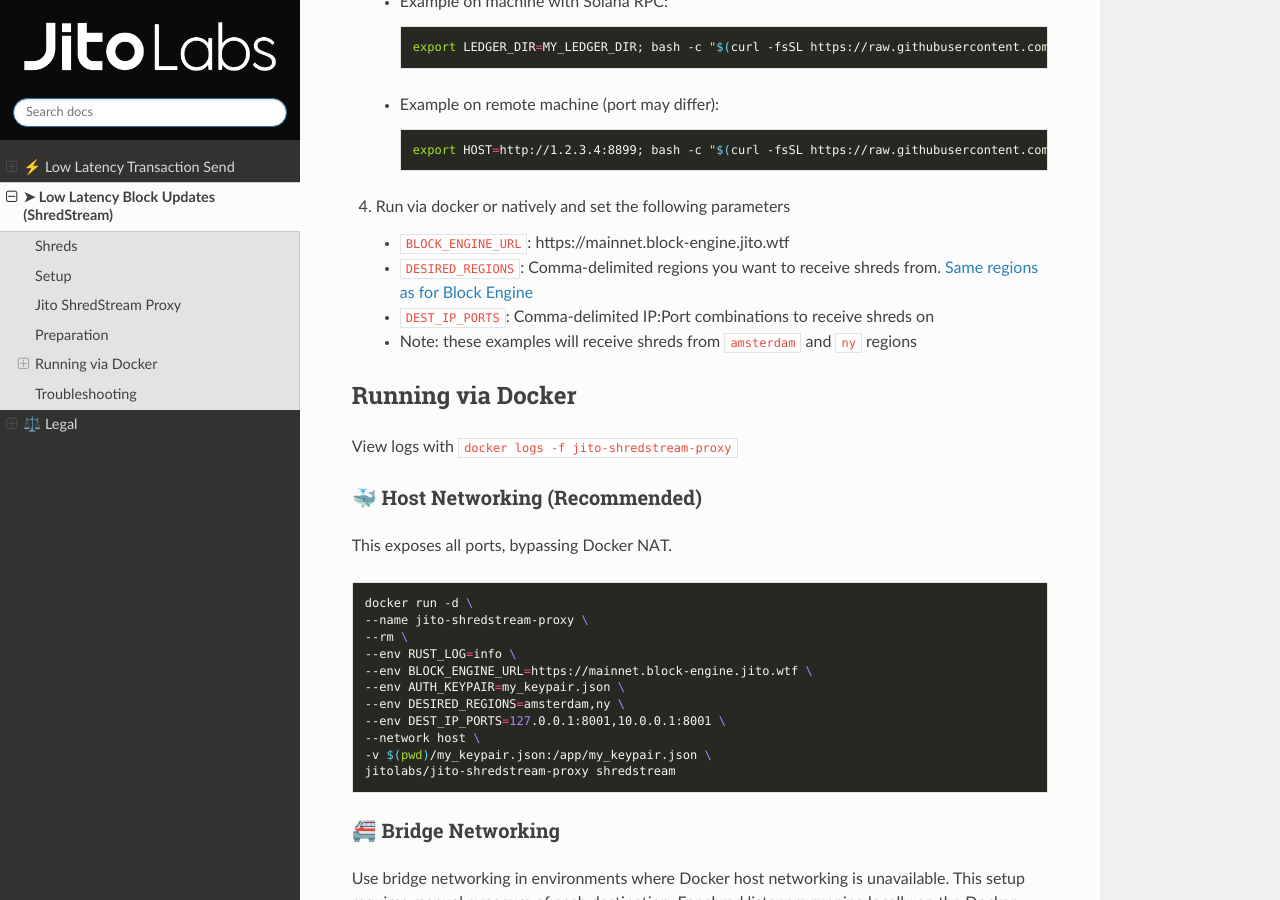
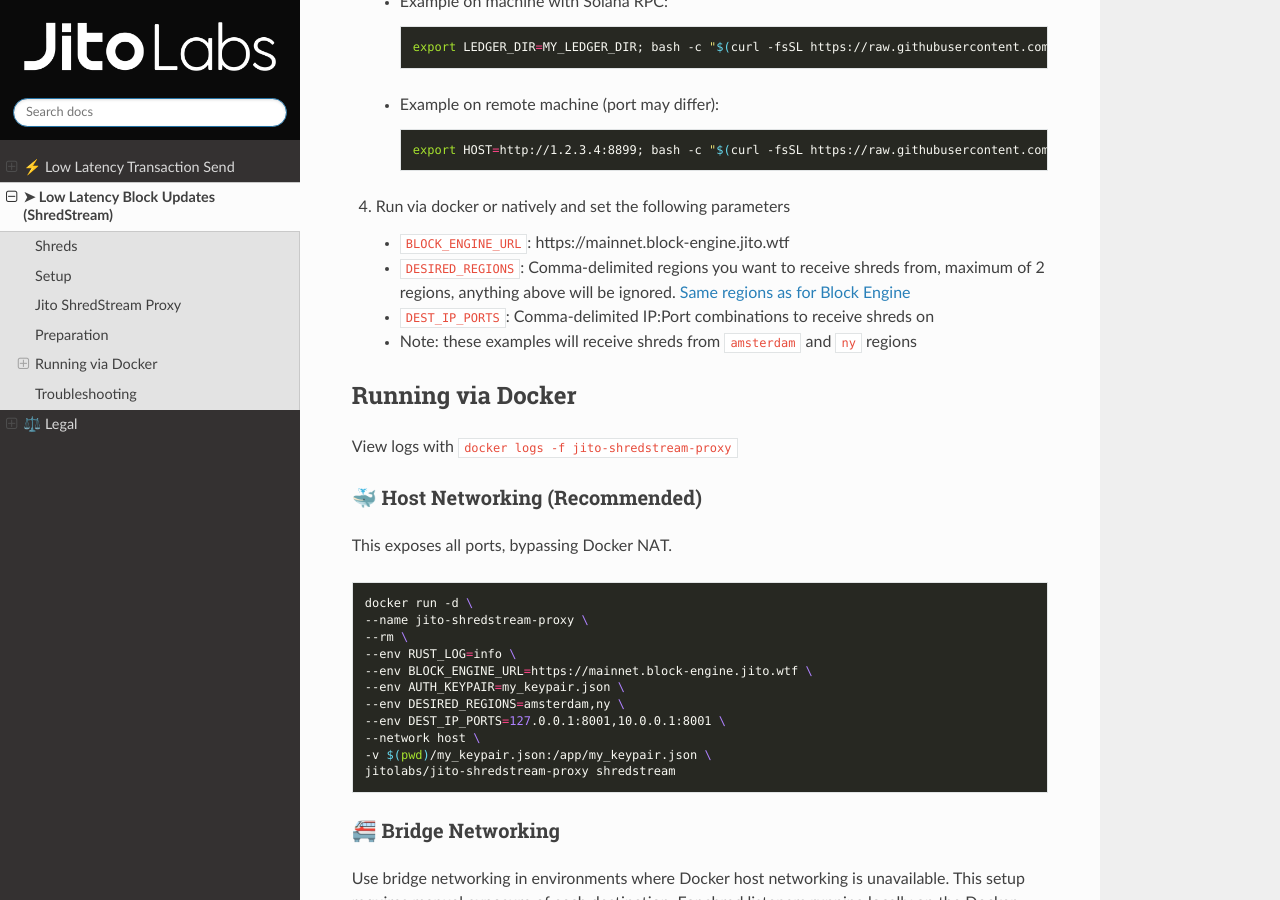
Before and after one commit to jito-labs/jito-docs, a Sphinx documentation site: the page built from docs/source/lowlatencytxnfeed.md, in a window 1280 px wide and 900 px high, scrolled down 1140 px. Built offline with Sphinx 7.4.7 and the Read the Docs theme 3.1.0, drawn with Linux system fonts in a browser that asks for light colours.

Commit message:
Update shredstream docs (#53)

```diff
--- a/docs/source/lowlatencytxnfeed.md
+++ b/docs/source/lowlatencytxnfeed.md
@@ -36,7 +36,7 @@
 
 4. Run via docker or natively and set the following parameters
     - `BLOCK_ENGINE_URL`: https://mainnet.block-engine.jito.wtf
-    - `DESIRED_REGIONS`: Comma-delimited regions you want to receive shreds from. [Same regions as for Block Engine](#api)
+    - `DESIRED_REGIONS`: Comma-delimited regions you want to receive shreds from, maximum of 2 regions, anything above will be ignored. [Same regions as for Block Engine](#api)
     - `DEST_IP_PORTS`: Comma-delimited IP:Port combinations to receive shreds on
     - Note: these examples will receive shreds from `amsterdam` and `ny` regions
 
```
